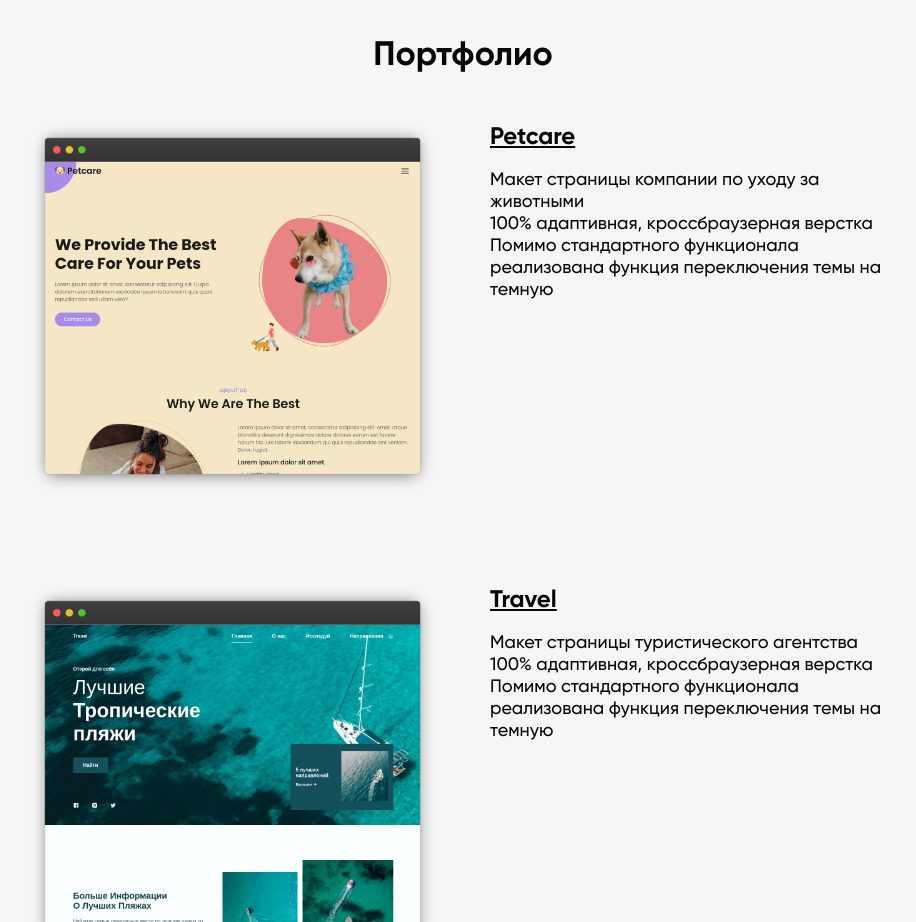
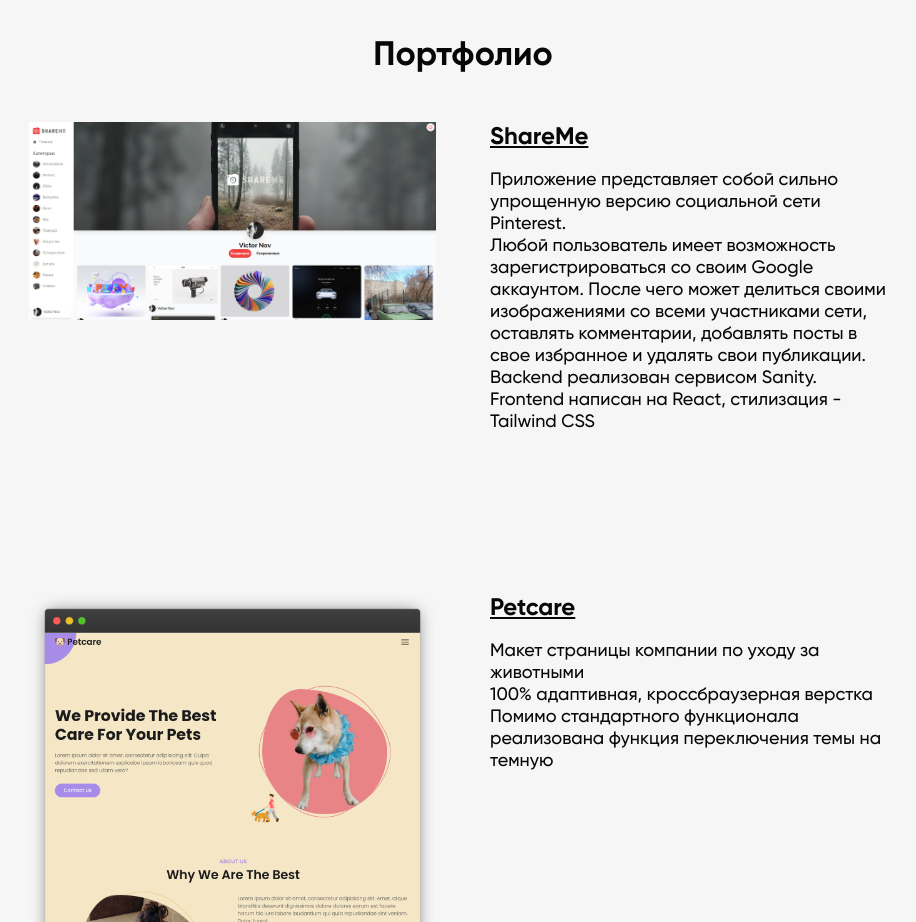
Before and after one commit to VictorNov/portfolio-new, a plain HTML site: page index.html in a window 1280 px wide. Shown: the part 2380-3302 px from the top of the page, without its empty margins (177-1093 px from the left). Drawn offline with Linux system fonts and the light colour scheme.

Commit message:
Добавлен проект в портфолио

```diff
--- a/index.html
+++ b/index.html
@@ -184,6 +184,28 @@
     <div class="container">
       <h2 class="section-title">Портфолио</h2>
       <ul class="portfolio-list">
+        <li class="portfolio-item">
+          <img src="img/shareme.png" alt="" class="portfolio-item-img">
+          <div class="portfolio-item-data">
+            <a href="https://victor-shareme.netlify.app/" class="portfolio-item-link" rel="noopener" target="_blank">
+              ShareMe
+            </a>
+            <p>
+              Приложение представляет собой сильно упрощенную версию социальной сети Pinterest.<br>
+              Любой пользователь имеет возможность зарегистрироваться со своим Google аккаунтом.
+              После чего может делиться своими изображениями со всеми участниками сети, оставлять комментарии,
+              добавлять посты в свое избранное и удалять свои публикации.<br>
+              Backend реализован сервисом Sanity.<br>
+              Frontend написан на React, стилизация - Tailwind CSS
+            </p>
+            <div class="portfolio__tags">
+              <span class="portfolio__tag">React</span>
+              <span class="portfolio__tag">Tailwind CSS</span>
+              <span class="portfolio__tag">Sanity</span>
+              <span class="portfolio__tag">Адаптивная верстка</span>
+            </div>
+          </div>
+        </li>
         <li class="portfolio-item">
           <img src="img/petcare.png" alt="" class="portfolio-item-img">
           <div class="portfolio-item-data">
```
Also changed, not shown: img/shareme.png (added).
